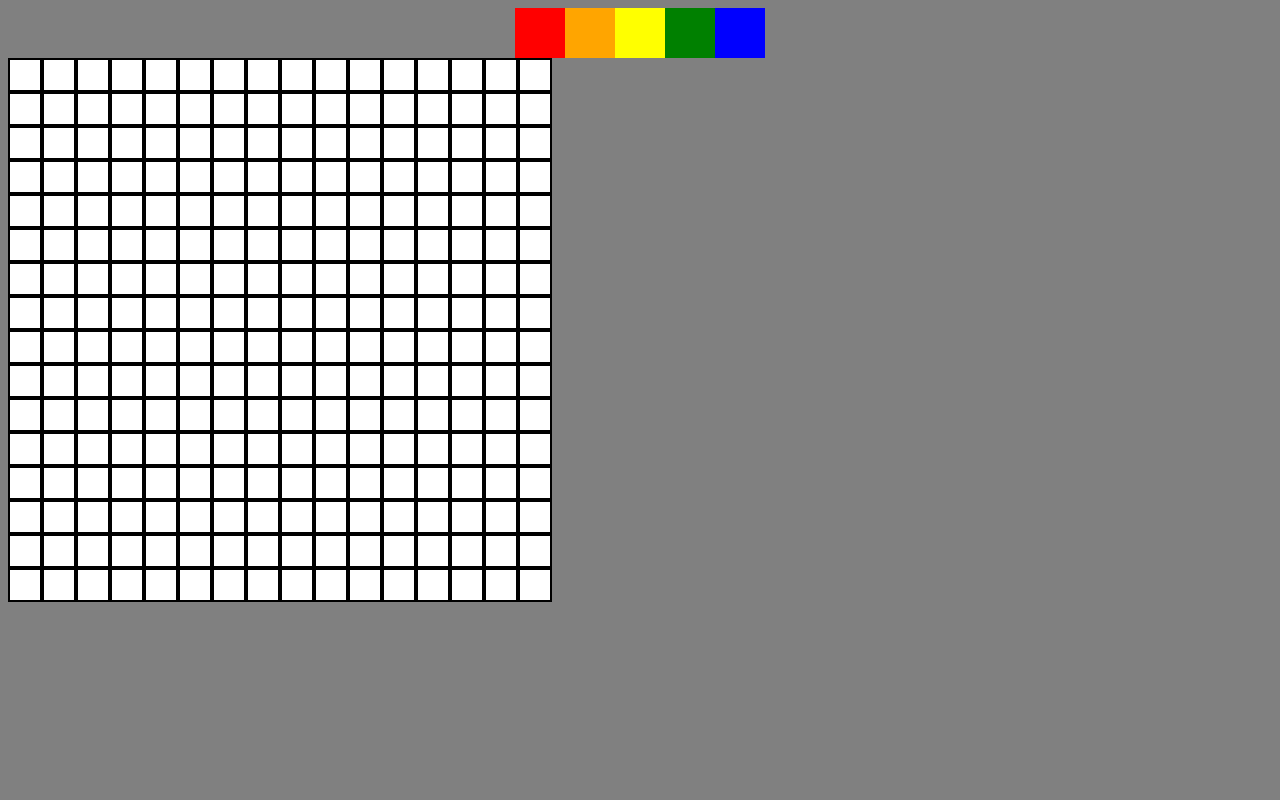
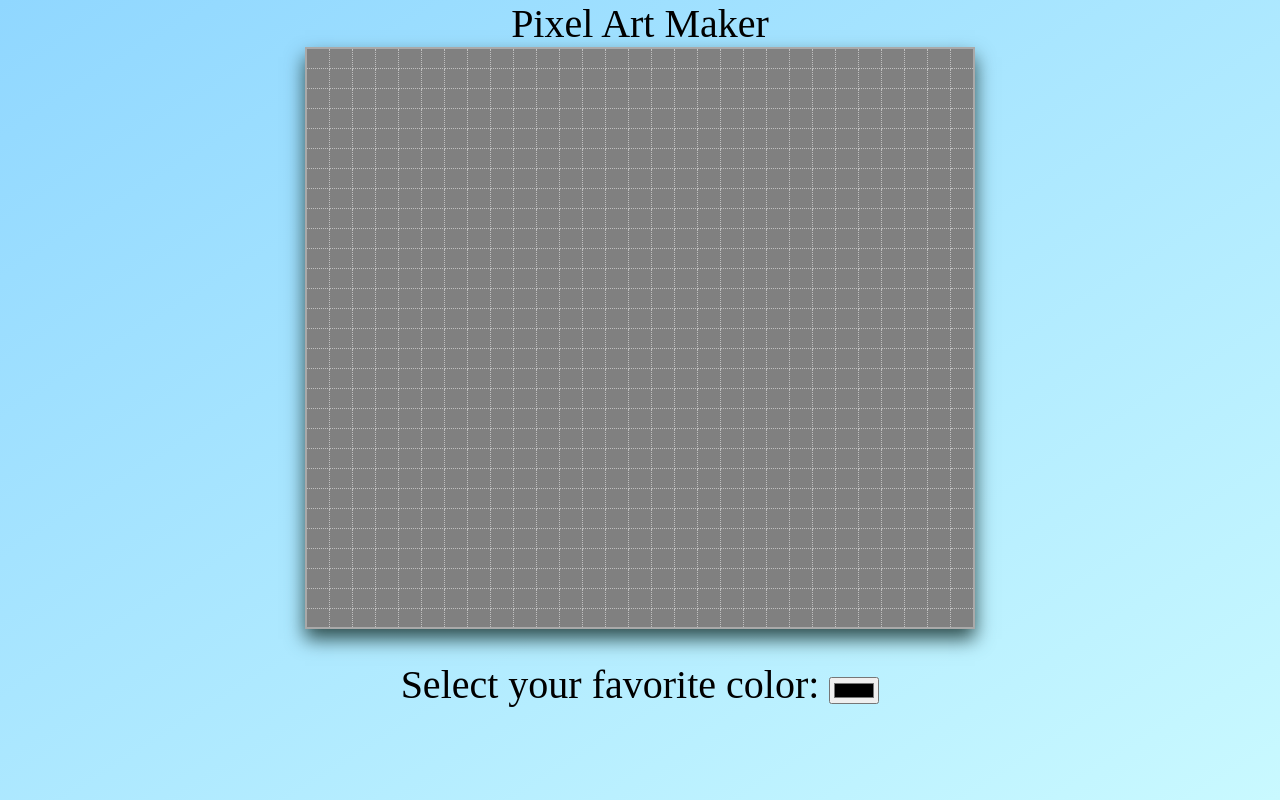
Before and after one commit to StephanieRuthJones/pixel-art, a plain HTML site: page index.html in a window 1280 px wide. Drawn offline with Linux system fonts and the light colour scheme.

Commit message:
Completed project

```diff
--- a/index.html
+++ b/index.html
@@ -1,21 +1,26 @@
 <!DOCTYPE html>
 <html lang="en">
+
 <head>
     <meta charset="UTF-8">
     <meta name="viewport" content="width=device-width, initial-scale=1.0">
     <meta http-equiv="X-UA-Compatible" content="ie=edge">
     <link rel="stylesheet" href="main.css">
-    <title>Document</title>
+    <title>Pixel Art Maker</title>
 </head>
-<body id="grid">
 
-    <div id="palette">
-        <div id="red-paint" class="red paint"></div>
-        <div id="orange-paint" class="orange paint"></div>
-        <div id="yellow-paint" class="yellow paint"></div>
-        <div id="green-paint" class="green paint"></div>
-        <div id="blue-paint" class="blue paint"></div>
-    </div>
+<body>
+    <header>Pixel Art Maker</header>
+
+    <table class="canvas"></table>
+
+    <form class="form" action="/action_page.php">
+        Select your favorite color:
+        <input type="color" id="color" name="favcolor">
+    </form>
+
+    <script src="script.js"></script>
 </body>
-<script src="script.js"></script>
+
+
 </html>
--- a/main.css
+++ b/main.css
@@ -1,126 +1,38 @@
-* {
-    background-color: grey;
-}
-
-#palette {
-    display: flex;
-    align-items: center;
-    justify-content: center;
-}
-
-.row {
-    display: flex;
-    flex-direction: row;
-    flex-wrap: wrap;
+html, body{
+    background-image: linear-gradient(to bottom right, #90D7FF, #C9F9FF);
+    margin:0;
     width: 100%;
+    height: 100%;
+    box-sizing: border-box;
+  }
+  form,
+  header {
+      color: black;
+      text-align: center;
+      font-size: 40px;
   }
 
-.pixel {
-    display: table-cell;
-    background-color: white;
-    width: 30px;
-    height: 30px;
-    border: 2px solid black;
-  }
+table, tr, td {
+    border: silver 1px dotted;
+   }
 
+   .canvas {
+    background-color: grey;
+    margin: auto;
+    margin-bottom: 2em;
+   }
 
-/* .row {
-    display: flex;
-    flex-direction: row;
-    flex-wrap: wrap;
-    width: 100%;
-  }
+   table {
+    border: darkgrey 2px solid;
+    border-collapse: collapse;
+    box-shadow: 0px 10px 18px darkslategrey;
+    margin-bottom: 1em;
+   }
 
-.canvas {
-    display: flex;
-    flex-direction: column;
-    flex-basis: 100%;
-    flex: 1;
-  } */
+   tr {
+    height: 20px;
+   }
 
-/* .pixel {
-    display: table-cell;
-    /* background-color: white; */
-    /* width: 30px;
-    height: 30px;
-    border: 2px solid black;
-} */ */
-
-.paint {
-    margin:0 20px 20px 0;
-}
-
-#red-paint {
-    border: 10px solid red;
-    height: 30px;
-    width: 30px;
-    background: red;
-}
-
-.red {
-    /* display: table-cell; */
-    background-color: red;
-    width: 30px;
-    height: 30px;
-    border: 2px solid red;
-}
-
-#orange-paint {
-    border: 10px solid orange;
-    height: 30px;
-    width: 30px;
-    background: orange;
-}
-
-.orange {
-    display: table-cell;
-    background-color: orange;
-    width: 30px;
-    height: 30px;
-    border: 2px solid orange;
-}
-
-#yellow-paint {
-    border: 10px solid yellow;
-    height: 30px;
-    width: 30px;
-    background: yellow;
-}
-
-.yellow {
-    display: table-cell;
-    background-color: yellow;
-    width: 30px;
-    height: 30px;
-    border: 2px solid yellow;
-}
-
-#green-paint {
-    border: 10px solid green;
-    height: 30px;
-    width: 30px;
-    background: green;
-}
-
-.green {
-    display: table-cell;
-    background-color: green;
-    width: 30px;
-    height: 30px;
-    border: 2px solid green;
-}
-
-#blue-paint {
-    border: 10px solid blue;
-    height: 30px;
-    width: 30px;
-    background: blue;
-}
-
-.blue {
-    display: table-cell;
-    background-color: blue;
-    width: 30px;
-    height: 30px;
-    border: 2px solid blue;
-}
+   td {
+    min-width: 20px;
+   }
--- a/script.js
+++ b/script.js
@@ -1,84 +1,37 @@
+const canvas = document.querySelector(".canvas")
 
+const makeGrid = () => {
+    for (let i = 1; i < 30; i++) {
+        let row = document.createElement("tr")
+        canvas.appendChild(row)
 
-
-// //THIS CODE WORKS!:
-//for each event listener need if statement which changes color on
-//first click and changes back to white on second
-var brushColor;
-
-document.getElementById("red-paint").addEventListener("click", function(){
-    brushColor = "red"
-})
-
-document.getElementById("orange-paint").addEventListener("click", function(){
-    brushColor = "orange"
-})
-
-document.getElementById("yellow-paint").addEventListener("click", function(){
-    brushColor = "yellow"
-})
-
-document.getElementById("green-paint").addEventListener("click", function(){
-    brushColor = "green"
-})
-
-document.getElementById("blue-paint").addEventListener("click", function(){
-    brushColor = "blue"
-})
-
-//creates grid of white pixels on screen:
-var body = document.getElementById("grid")
-for (var i = 0; i < 16; i++) {
-    var row = document.createElement("div")
-    row.classList.add("row")
-    for (var j = 0; j < 16; j++) {
-        var pixel = document.createElement("div")
-        pixel.classList.add("pixel")
-        // pixel. for loop through pixel to add individual ids to each;
-        //var x = document.getElementsByClassName("anchors")[0].id;
-        row.appendChild(pixel)
-        pixel.addEventListener("click", function(){
-            if (event.target.className === brushColor) {
-                event.target.className = "pixel"
-            } else {
-                event.target.className = brushColor
-            }
-
-            //replace class with color of brush using brushColor
-            //class remove
-        })
-}
-    body.appendChild(row)
+        for (let j = 1; j < 30; j++) {
+            let cell = document.createElement("td")
+            row.appendChild(cell)
+            cell.addEventListener("mousedown", () => {
+                let color = document.querySelector("input").value
+                cell.style.backgroundColor = color
+            })
+        }
+    }
 }
 
-//event.target.style
-//.remove and .add to change colors
-//for loop to create pallette
-//event handler to each color on pallette and then wherever click, assigns that color to pixel
+const erase = (e) => {
+    canvas.addEventListener("dblclick", (e) => {
+        e.target.style.backgroundColor = null
+    })
+}
 
+const colorPicker = (e) => {
+    let input = document.querySelector("input")
+    input.addEventListener("input", (e) => {
+        let color = document.querySelector("input").value
+        console.log(color)
+    })
+}
 
+makeGrid()
 
-//turns first pixel red when click on it:
-// var pixel = document.getElementsByClassName("pixel")[0]
-// pixel.addEventListener("click", function(e){
-//     pixel = pixel.id = "red"
-// })
+colorPicker()
 
-// var body = document.getElementById("grid")
-// for (var i = 0; i < 16; i++) {
-//     var row = document.createElement("div")
-//     row.classList.add("row")
-//     for (var j = 0; j < 16; j++) {
-//         var pixel = document.createElement("div")
-//         pixel.classList.add("pixel")
-//         row.appendChild(pixel)
-//         //if clear class to add color, need to re add pixel
-//         //in css, can select canvas ID and then write div after
-//         //instead of using specific pixel class - any div that
-//         //is a child of the canvas ID
-
-// }
-//     body.appendChild(row)
-// }
-
-// document.getElementsByClassName("pixel")[0].id = "blue-paint"
+erase()
```
